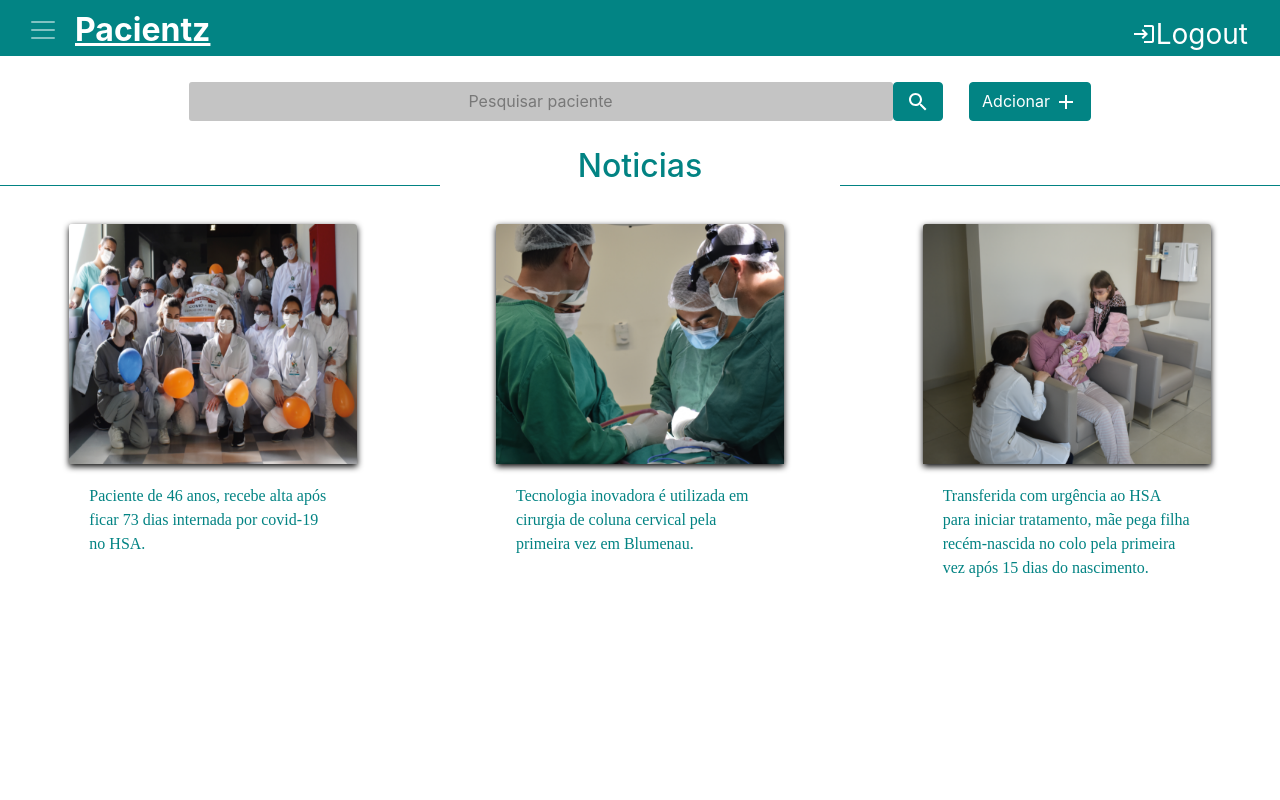
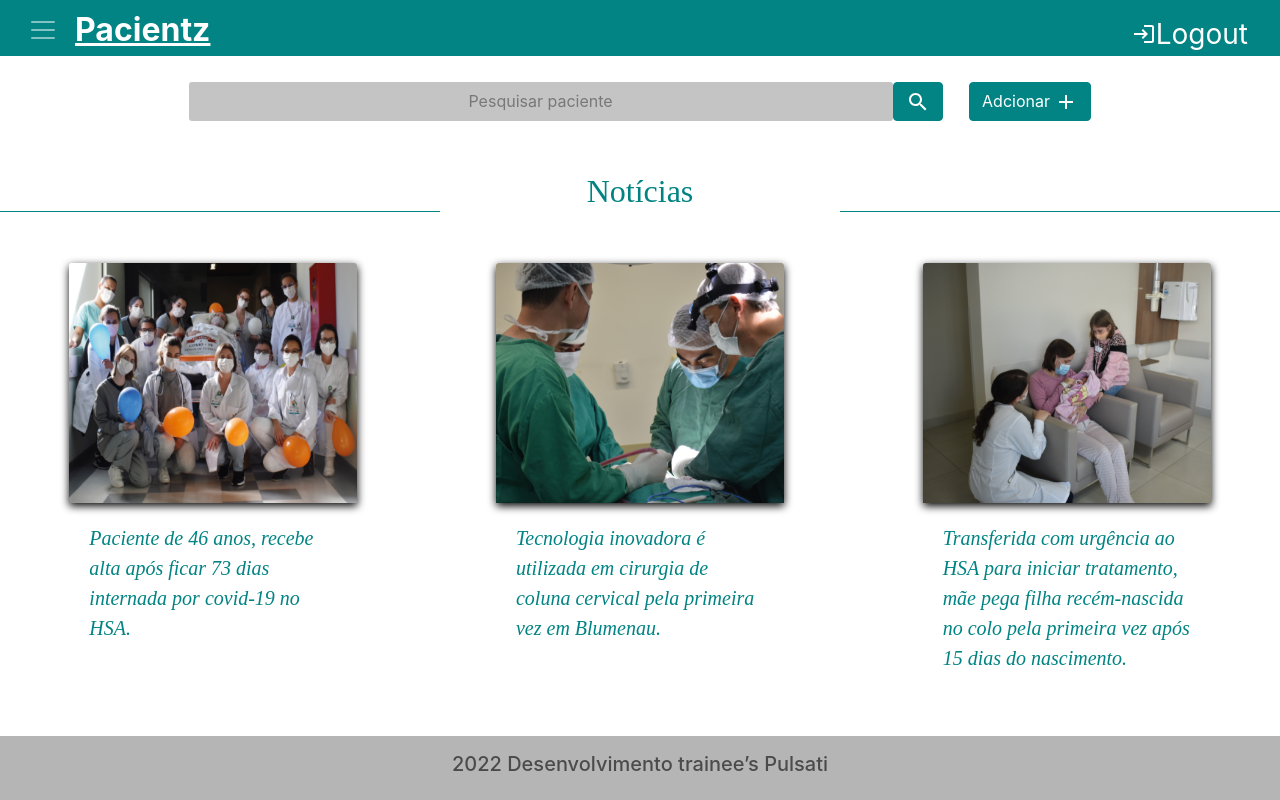
Before and after one commit to EricBernardi20/novoapp-frontend, an Angular app in the folder app-frontend/: page / in a window 1280 px wide. Built offline with nearby package versions, Linux system fonts and the light colour scheme.

Commit message:
Criação do footer

```diff
--- a/app-frontend/src/app/app.component.html
+++ b/app-frontend/src/app/app.component.html
@@ -7,3 +7,4 @@
         <app-body></app-body>
     </ul>
 </div> -->
+<app-footer></app-footer>
--- a/app-frontend/src/app/app.module.ts
+++ b/app-frontend/src/app/app.module.ts
@@ -8,6 +8,7 @@ import { HeadComponent } from './head/head.component';
 
 import { SearchComponent } from './search/search.component';
 import { BodyAddsComponent } from './body-adds/body-adds.component';
+import { FooterComponent } from './footer/footer.component';
 
 
 @NgModule({
@@ -17,7 +18,8 @@ import { BodyAddsComponent } from './body-adds/body-adds.component';
     LoginComponent,
     SearchComponent,
     BodyComponent,
-    BodyAddsComponent
+    BodyAddsComponent,
+    FooterComponent
   ],
   imports: [
     BrowserModule,
--- a/app-frontend/src/app/body-adds/body-adds.component.html
+++ b/app-frontend/src/app/body-adds/body-adds.component.html
@@ -1,5 +1,5 @@
 <div class="news">
-    <h3>Noticias</h3>
+    <h3>Notícias</h3>
 </div>
 <div class="noticias">
     <div class="noticias-space"></div>
--- a/app-frontend/src/app/body-adds/body-adds.component.scss
+++ b/app-frontend/src/app/body-adds/body-adds.component.scss
@@ -1,6 +1,8 @@
 .news {
+    margin-top: 4%;
     display: flex;
     justify-content: center;
+    font-family: Allan;
     h3 {
         color: #028383;
         font-size: 20px;
@@ -24,13 +26,15 @@
 }
 
 .box-adds {
-    margin-top: 3%;
+    margin-top: 4%;
     display: flex;
     justify-content: space-around;
     font-family: Allan;
     color: #028383;
     z-index: 9999;
     position: relative;
+    font-size: 20px;
+    font-style: italic;
     img {
         box-shadow: 0.01em 0.15em 0.40em black;
         height: 240px;
--- /dev/null
+++ b/app-frontend/src/app/footer/footer.component.html
@@ -0,0 +1,5 @@
+<div class="footer">
+    <footer>
+        <h5>2022 Desenvolvimento trainee’s Pulsati </h5>
+    </footer>
+</div>
--- /dev/null
+++ b/app-frontend/src/app/footer/footer.component.scss
@@ -0,0 +1,11 @@
+footer {
+    display: flex;
+    justify-content: center;
+    align-items: center;
+    background-color: rgba(0, 0, 0, .29);
+    position: fixed;
+    bottom: 0px;
+    width: 100%;
+    height: 4rem;
+    color: rgba(0, 0, 0, 0.59);
+}
--- /dev/null
+++ b/app-frontend/src/app/footer/footer.component.ts
@@ -0,0 +1,15 @@
+import { Component, OnInit } from '@angular/core';
+
+@Component({
+  selector: 'app-footer',
+  templateUrl: './footer.component.html',
+  styleUrls: ['./footer.component.scss']
+})
+export class FooterComponent implements OnInit {
+
+  constructor() { }
+
+  ngOnInit(): void {
+  }
+
+}
```
Also changed, not shown: 1 other file (tests, documents, lock files or other folders).
